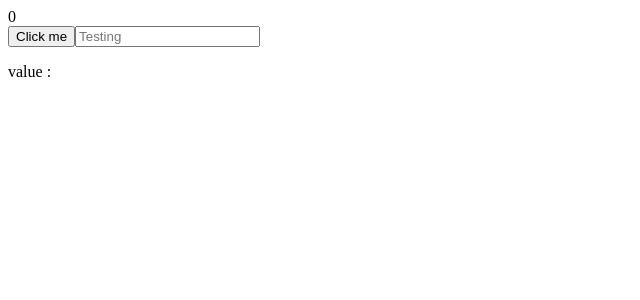
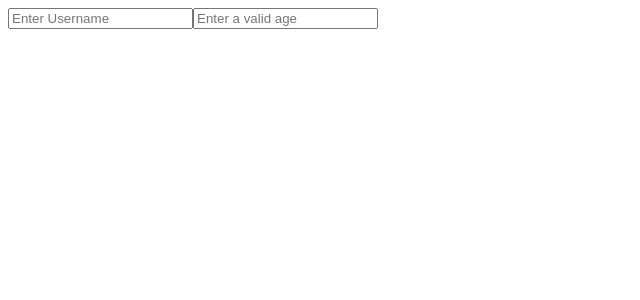
Before and after one commit to EjiroOsiephri/Refreshals-on-react-js, a React (Vite) app in the folder vite-project/: page / in a window 1280 px wide. Shown: the top 300 px of the page, without its empty margins (0-640 px from the left). Built offline with nearby package versions, Linux system fonts and the light colour scheme.

Commit message:
Working on a refreshal project

```diff
--- a/vite-project/src/App.jsx
+++ b/vite-project/src/App.jsx
@@ -1,21 +1,11 @@
-import { useState } from "react";
-import Ref from "./Components/Ref";
+import { Fragment } from "react";
+import Inputs from "./Components/Form/Inputs";
 
 function App() {
-  const [name, setName] = useState(0);
-
-  function increment() {
-    setName((prevValue) => {
-      return prevValue + 1;
-    });
-  }
-
   return (
-    <>
-      <div>{name}</div>
-      <button onClick={increment}>Click me</button>
-      <Ref></Ref>
-    </>
+    <Fragment>
+      <Inputs></Inputs>
+    </Fragment>
   );
 }
 
--- /dev/null
+++ b/vite-project/src/Components/Form/Inputs.jsx
@@ -0,0 +1,35 @@
+import React, { useState } from "react";
+
+const Inputs = () => {
+  const [userName, setUsername] = useState("");
+  const [userAge, setUserAge] = useState("");
+
+  const userNameInputChange = (event) => {
+    setUsername(event.target.value);
+  };
+
+  const userAgeInputChange = (event) => {
+    setUserAge(event.target.value);
+  };
+
+  return (
+    <React.Fragment>
+      <form className="input-container">
+        <input
+          type="text"
+          onChange={userNameInputChange}
+          placeholder="Enter Username"
+          value={userName}
+        />
+        <input
+          type="number"
+          value={userAge}
+          onChange={userAgeInputChange}
+          placeholder="Enter a valid age"
+        />
+      </form>
+    </React.Fragment>
+  );
+};
+
+export default Inputs;
--- a/vite-project/src/Components/Helpers/Wrapper.jsx
+++ /dev/null
@@ -1,5 +0,0 @@
-const Wrapper = (props) => {
-  return props.children;
-};
-
-export default Wrapper;
--- a/vite-project/src/Components/Ref.jsx
+++ /dev/null
@@ -1,23 +0,0 @@
-import React, { useState } from "react";
-import Wrapper from "./Helpers/Wrapper";
-
-const Ref = () => {
-  const [input, setInputValue] = useState("");
-
-  function HandleChangeValue(event) {
-    setInputValue(event.target.value);
-  }
-  console.log(input);
-  return (
-    <Wrapper>
-      <input
-        type="text"
-        value={input}
-        onChange={HandleChangeValue}
-        placeholder="Testing"
-      />
-      <p>value : {input}</p>
-    </Wrapper>
-  );
-};
-export default Ref;
```
Also changed, not shown: vite-project/src/Components/ErrorModal/ErrorModal.jsx (added, +7 -0 lines), vite-project/src/Components/Form/Buttons.jsx (added, +7 -0 lines).
